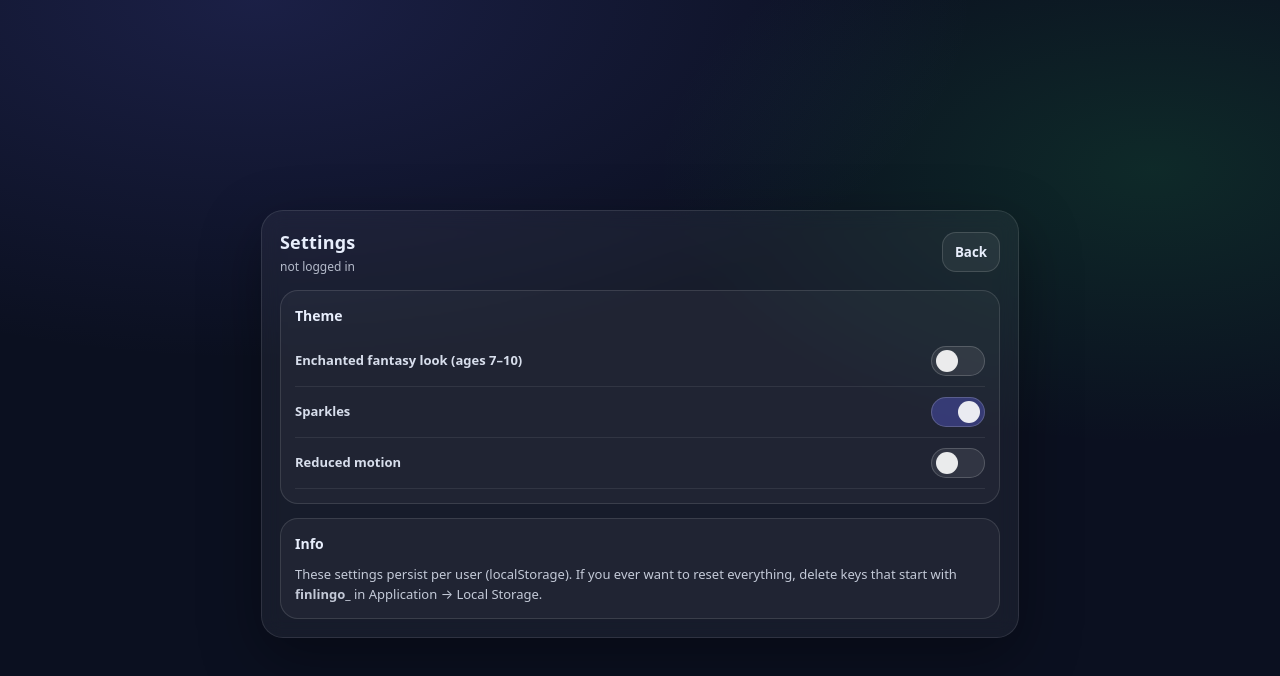
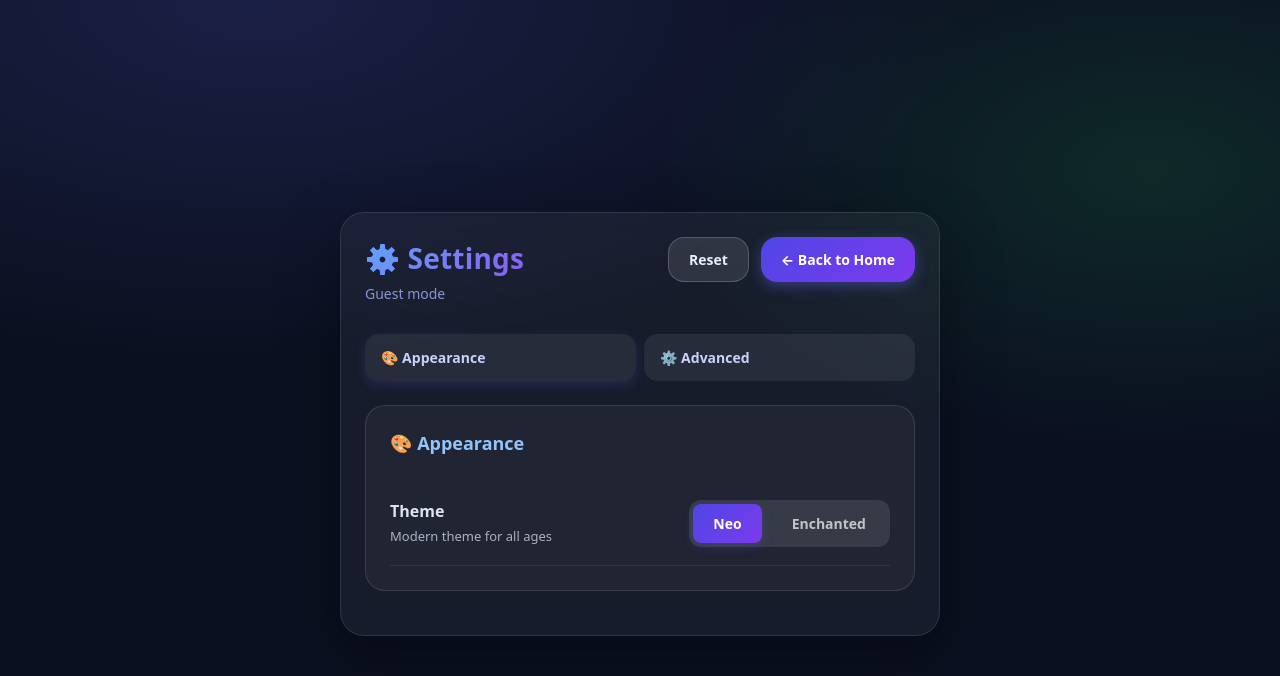
Before and after one commit to k-rameen/Finlingo, a React app in the folder frontend/: page /settings in a window 1280 px wide. Shown: the top 676 px of the page. Built offline with nearby package versions, Linux system fonts and the light colour scheme; the HTML template or start-up script is replaced by a standard one.

Commit message:
Revised settings

```diff
--- a/frontend/src/pages/Settings.jsx
+++ b/frontend/src/pages/Settings.jsx
@@ -8,15 +8,17 @@ function prefsKey(username) {
 function readPrefs(username) {
   try {
     const raw = localStorage.getItem(prefsKey(username));
-    if (!raw) return { theme: "neo", sparkles: true, reducedMotion: false };
+    if (!raw) return {
+      theme: "neo"
+    };
     const obj = JSON.parse(raw);
     return {
-      theme: obj.theme === "enchanted" ? "enchanted" : "neo",
-      sparkles: obj.sparkles !== false,
-      reducedMotion: !!obj.reducedMotion,
+      theme: obj.theme === "enchanted" ? "enchanted" : "neo"
     };
   } catch {
-    return { theme: "neo", sparkles: true, reducedMotion: false };
+    return {
+      theme: "neo"
+    };
   }
 }
 
@@ -33,6 +35,7 @@ export default function Settings() {
     "guest";
 
   const [prefs, setPrefs] = useState(() => readPrefs(username));
+  const [activeSection, setActiveSection] = useState("appearance");
 
   const themeStyles = useMemo(() => {
     return prefs.theme === "enchanted" ? enchanted : neo;
@@ -44,96 +47,150 @@ export default function Settings() {
     writePrefs(username, merged);
   }
 
+  function resetToDefaults() {
+    const defaults = {
+      theme: "neo"
+    };
+    setPrefs(defaults);
+    writePrefs(username, defaults);
+  }
+
   return (
     <div style={{ ...base.page, ...themeStyles.page }}>
       <div style={{ ...base.card, ...themeStyles.card }}>
+        {/* Header */}
         <div style={base.header}>
           <div>
-            <div style={base.title}>Settings</div>
-            <div style={base.subtitle}>
-              {username === "guest" ? "not logged in" : `for ${username}`}
+            <div style={{ ...base.title, ...themeStyles.title }}>
+              ⚙️ Settings
+            </div>
+            <div style={{ ...base.subtitle, ...themeStyles.subtitle }}>
+              {username === "guest" ? "Guest mode" : `Settings for ${username}`}
             </div>
           </div>
 
-          <button style={{ ...base.btn, ...themeStyles.btn }} onClick={() => nav("/home")}>
-            Back
+          <div style={base.headerButtons}>
+            <button
+              style={{ ...base.btn, ...themeStyles.btnSecondary }}
+              onClick={resetToDefaults}
+              title="Reset all settings to default"
+            >
+              Reset
+            </button>
+            <button
+              style={{ ...base.btn, ...themeStyles.btn }}
+              onClick={() => nav("/home")}
+            >
+              ← Back to Home
             </button>
           </div>
+        </div>
 
+        {/* Sidebar Navigation */}
+        <div style={base.content}>
+          <div style={base.sidebar}>
+            {["appearance", "advanced"].map((section) => (
+              <button
+                key={section}
+                style={{
+                  ...base.sidebarBtn,
+                  ...(activeSection === section ? themeStyles.sidebarBtnActive : {}),
+                  ...themeStyles.sidebarBtn
+                }}
+                onClick={() => setActiveSection(section)}
+              >
+                {section === "appearance" && "🎨 "}
+                {section === "advanced" && "⚙️ "}
+                {section.charAt(0).toUpperCase() + section.slice(1)}
+              </button>
+            ))}
+          </div>
+
+          {/* Settings Content */}
+          <div style={base.settingsContent}>
+            {/* Appearance Section */}
+            {activeSection === "appearance" && (
               <div style={base.section}>
-          <div style={base.sectionTitle}>Theme</div>
-
-          <div style={base.row}>
-            <label style={base.label}>Enchanted fantasy look (ages 7–10)</label>
-            <Toggle
-              value={prefs.theme === "enchanted"}
-              onChange={(v) => update({ theme: v ? "enchanted" : "neo" })}
-              theme={prefs.theme}
-            />
+                <div style={{ ...base.sectionTitle, ...themeStyles.sectionTitle }}>
+                  🎨 Appearance
                 </div>
 
                 <div style={base.row}>
-            <label style={base.label}>Sparkles</label>
-            <Toggle
-              value={prefs.sparkles}
-              onChange={(v) => update({ sparkles: v })}
-              theme={prefs.theme}
-            />
+                  <div>
+                    <div style={base.label}>Theme</div>
+                    <div style={base.description}>
+                      {prefs.theme === "enchanted"
+                        ? "Fantasy theme for younger learners"
+                        : "Modern theme for all ages"}
+                    </div>
+                  </div>
+                  <div style={base.themeButtons}>
+                    <button
+                      onClick={() => update({ theme: "neo" })}
+                      style={{
+                        ...base.themeButton,
+                        ...(prefs.theme === "neo" ? themeStyles.themeButtonActive : themeStyles.themeButtonInactive)
+                      }}
+                    >
+                      Neo
+                    </button>
+                    <button
+                      onClick={() => update({ theme: "enchanted" })}
+                      style={{
+                        ...base.themeButton,
+                        ...(prefs.theme === "enchanted" ? themeStyles.themeButtonActive : themeStyles.themeButtonInactive)
+                      }}
+                    >
+                      Enchanted
+                    </button>
+                  </div>
+                </div>
+              </div>
+            )}
+
+            {/* Advanced Section */}
+            {activeSection === "advanced" && (
+              <div style={base.section}>
+                <div style={{ ...base.sectionTitle, ...themeStyles.sectionTitle }}>
+                  ⚙️ Advanced
+                </div>
+
+                <div style={base.infoBox}>
+                  <div style={base.infoTitle}>Local Storage</div>
+                  <div style={base.infoText}>
+                    Your settings are saved locally in your browser. To reset everything, you can:
+                  </div>
+                  <div style={base.steps}>
+                    <div style={base.step}>1. Open Developer Tools (F12)</div>
+                    <div style={base.step}>2. Go to "Application" tab</div>
+                    <div style={base.step}>3. Find "Local Storage"</div>
+                    <div style={base.step}>4. Delete keys starting with "finlingo_"</div>
+                  </div>
                 </div>
 
                 <div style={base.row}>
-            <label style={base.label}>Reduced motion</label>
-            <Toggle
-              value={prefs.reducedMotion}
-              onChange={(v) => update({ reducedMotion: v })}
-              theme={prefs.theme}
-            />
+                  <div>
+                    <div style={base.label}>Clear All Progress</div>
+                    <div style={base.description}>Reset all your progress and start fresh</div>
+                  </div>
+                  <button
+                    style={{ ...base.dangerBtn, ...themeStyles.dangerBtn }}
+                    onClick={() => {
+                      if (window.confirm("Are you sure? This will reset ALL your progress and settings!")) {
+                        localStorage.clear();
+                        window.location.reload();
+                      }
+                    }}
+                  >
+                    Clear All Data
+                  </button>
                 </div>
               </div>
-
-        <div style={base.section}>
-          <div style={base.sectionTitle}>Info</div>
-          <div style={base.p}>
-            These settings persist per user (localStorage). If you ever want to reset everything,
-            delete keys that start with <b>finlingo_</b> in Application → Local Storage.
+            )}
           </div>
         </div>
       </div>
     </div>
-  );
-}
-
-function Toggle({ value, onChange, theme }) {
-  const on = !!value;
-  const colors = theme === "enchanted" ? enchanted.toggle : neo.toggle;
-
-  return (
-    <button
-      type="button"
-      onClick={() => onChange(!on)}
-      style={{
-        width: 54,
-        height: 30,
-        borderRadius: 999,
-        padding: 4,
-        border: `1px solid ${colors.border}`,
-        background: on ? colors.onBg : colors.offBg,
-        display: "flex",
-        alignItems: "center",
-        justifyContent: on ? "flex-end" : "flex-start",
-        cursor: "pointer",
-      }}
-      aria-label="toggle"
-    >
-      <span
-        style={{
-          width: 22,
-          height: 22,
-          borderRadius: 999,
-          background: colors.knob,
-        }}
-      />
-    </button>
   );
 }
 
@@ -144,49 +201,185 @@ const base = {
     placeItems: "center",
     padding: 24,
     fontFamily:
-      'ui-sans-serif, system-ui, -apple-system, Segoe UI, Roboto, Helvetica, Arial, "Apple Color Emoji", "Segoe UI Emoji"',
+      'ui-sans-serif, system-ui, -apple-system, "Segoe UI", Roboto, "Helvetica Neue", Arial, sans-serif',
   },
   card: {
-    width: "min(720px, 100%)",
-    borderRadius: 22,
-    padding: 18,
+    width: "min(600px, 95vw)",
+    borderRadius: 24,
+    padding: 24,
+    boxSizing: "border-box",
   },
   header: {
     display: "flex",
+    alignItems: "flex-start",
+    justifyContent: "space-between",
+    gap: 20,
+    marginBottom: 30,
+    flexWrap: "wrap",
+  },
+  headerButtons: {
+    display: "flex",
+    gap: 12,
+    flexWrap: "wrap",
+  },
+  title: {
+    fontSize: 28,
+    fontWeight: 800,
+    letterSpacing: 0.2,
+    marginBottom: 4,
+  },
+  subtitle: {
+    fontSize: 14,
+    opacity: 0.8,
+    display: "flex",
     alignItems: "center",
-    justifyContent: "space-between",
-    gap: 12,
-    marginBottom: 14,
+    gap: 8,
   },
-  title: { fontSize: 18, fontWeight: 1000, letterSpacing: 0.2 },
-  subtitle: { fontSize: 12, opacity: 0.75, marginTop: 2 },
   btn: {
-    padding: "10px 12px",
+    padding: "12px 20px",
+    borderRadius: 16,
+    border: "none",
+    fontWeight: 700,
+    cursor: "pointer",
+    fontSize: 14,
+    transition: "all 0.2s ease",
+    display: "flex",
+    alignItems: "center",
+    gap: 8,
+  },
+  content: {
+    display: "flex",
+    gap: 24,
+    flexDirection: "column",
+    '@media (min-width: 768px)': {
+      flexDirection: "row",
+    },
+  },
+  sidebar: {
+    display: "flex",
+    flexDirection: "row",
+    gap: 8,
+    flexWrap: "wrap",
+    '@media (min-width: 768px)': {
+      flexDirection: "column",
+      width: 160,
+      flexShrink: 0,
+    },
+  },
+  sidebarBtn: {
+    padding: "14px 16px",
     borderRadius: 14,
-    border: "1px solid rgba(255,255,255,0.14)",
-    background: "rgba(255,255,255,0.06)",
-    color: "#e8eefc",
-    fontWeight: 900,
+    border: "none",
+    fontWeight: 600,
     cursor: "pointer",
+    fontSize: 14,
+    textAlign: "left",
+    transition: "all 0.2s ease",
+    display: "flex",
+    alignItems: "center",
+    gap: 10,
+    flex: 1,
+    '@media (min-width: 768px)': {
+      flex: "none",
+    },
+  },
+  settingsContent: {
+    flex: 1,
+    minWidth: 0,
   },
   section: {
-    marginTop: 14,
-    padding: 14,
-    borderRadius: 18,
+    marginTop: 0,
+    padding: 24,
+    borderRadius: 20,
     border: "1px solid rgba(255,255,255,0.12)",
     background: "rgba(255,255,255,0.04)",
+    marginBottom: 20,
   },
-  sectionTitle: { fontSize: 14, fontWeight: 1000, marginBottom: 10 },
+  sectionTitle: {
+    fontSize: 18,
+    fontWeight: 800,
+    marginBottom: 24,
+    display: "flex",
+    alignItems: "center",
+    gap: 10,
+  },
   row: {
     display: "flex",
     alignItems: "center",
     justifyContent: "space-between",
-    gap: 12,
-    padding: "10px 0",
+    gap: 20,
+    padding: "18px 0",
     borderBottom: "1px solid rgba(255,255,255,0.08)",
+    flexWrap: "wrap",
   },
-  label: { fontSize: 13, fontWeight: 800, opacity: 0.92 },
-  p: { fontSize: 13, opacity: 0.82, lineHeight: 1.55 },
+  label: {
+    fontSize: 16,
+    fontWeight: 700,
+    opacity: 0.95,
+    marginBottom: 4,
+  },
+  description: {
+    fontSize: 13,
+    opacity: 0.7,
+    lineHeight: 1.5,
+    maxWidth: 400,
+  },
+  themeButtons: {
+    display: "flex",
+    gap: 10,
+    backgroundColor: "rgba(255,255,255,0.1)",
+    borderRadius: 12,
+    padding: 4,
+  },
+  themeButton: {
+    padding: "10px 20px",
+    borderRadius: 8,
+    border: "none",
+    fontWeight: 600,
+    cursor: "pointer",
+    fontSize: 14,
+    transition: "all 0.2s",
+  },
+  infoBox: {
+    padding: 20,
+    borderRadius: 16,
+    background: "rgba(255,255,255,0.05)",
+    border: "1px dashed rgba(255,255,255,0.2)",
+    marginBottom: 24,
+  },
+  infoTitle: {
+    fontSize: 16,
+    fontWeight: 700,
+    marginBottom: 12,
+    color: "rgba(255,255,255,0.9)",
+  },
+  infoText: {
+    fontSize: 14,
+    opacity: 0.8,
+    lineHeight: 1.6,
+    marginBottom: 16,
+  },
+  steps: {
+    display: "flex",
+    flexDirection: "column",
+    gap: 8,
+  },
+  step: {
+    fontSize: 13,
+    opacity: 0.7,
+    display: "flex",
+    alignItems: "center",
+    gap: 8,
+  },
+  dangerBtn: {
+    padding: "10px 20px",
+    borderRadius: 12,
+    border: "none",
+    fontWeight: 700,
+    cursor: "pointer",
+    fontSize: 14,
+    transition: "all 0.2s ease",
+  },
 };
 
 const neo = {
@@ -201,12 +394,49 @@ const neo = {
     backdropFilter: "blur(10px)",
     boxShadow: "0 20px 60px rgba(0,0,0,0.35)",
   },
-  btn: {},
-  toggle: {
-    border: "rgba(255,255,255,0.18)",
-    onBg: "rgba(99,102,241,0.35)",
-    offBg: "rgba(255,255,255,0.08)",
-    knob: "rgba(255,255,255,0.90)",
+  title: {
+    background: "linear-gradient(135deg, #60a5fa, #8b5cf6)",
+    WebkitBackgroundClip: "text",
+    WebkitTextFillColor: "transparent",
+  },
+  subtitle: {
+    color: "#a5b4fc",
+  },
+  btn: {
+    background: "linear-gradient(135deg, #4f46e5, #7c3aed)",
+    color: "white",
+    boxShadow: "0 4px 14px rgba(99, 102, 241, 0.4)",
+  },
+  btnSecondary: {
+    background: "rgba(255,255,255,0.1)",
+    color: "#e8eefc",
+    border: "1px solid rgba(255,255,255,0.2)",
+  },
+  sidebarBtn: {
+    background: "rgba(255,255,255,0.07)",
+    color: "#c7d2fe",
+  },
+  sidebarBtnActive: {
+    background: "linear-gradient(135deg, rgba(99,102,241,0.3), rgba(124,58,237,0.3))",
+    color: "white",
+    boxShadow: "0 4px 12px rgba(99, 102, 241, 0.2)",
+  },
+  sectionTitle: {
+    color: "#93c5fd",
+  },
+  themeButtonActive: {
+    background: "linear-gradient(135deg, #4f46e5, #7c3aed)",
+    color: "white",
+    boxShadow: "0 4px 12px rgba(99, 102, 241, 0.2)",
+  },
+  themeButtonInactive: {
+    background: "transparent",
+    color: "rgba(255,255,255,0.7)",
+  },
+  dangerBtn: {
+    background: "rgba(239, 68, 68, 0.2)",
+    color: "#fecaca",
+    border: "1px solid rgba(239, 68, 68, 0.3)",
   },
 };
 
@@ -222,11 +452,48 @@ const enchanted = {
     backdropFilter: "blur(12px)",
     boxShadow: "0 24px 70px rgba(0,0,0,0.50)",
   },
-  btn: {},
-  toggle: {
-    border: "rgba(255,255,255,0.22)",
-    onBg: "rgba(168,124,255,0.40)",
-    offBg: "rgba(255,255,255,0.10)",
-    knob: "rgba(255, 235, 205, 0.95)",
+  title: {
+    background: "linear-gradient(135deg, #a87cff, #ffbe6e)",
+    WebkitBackgroundClip: "text",
+    WebkitTextFillColor: "transparent",
+  },
+  subtitle: {
+    color: "#d4c2ff",
+  },
+  btn: {
+    background: "linear-gradient(135deg, #a87cff, #40e0d0)",
+    color: "white",
+    boxShadow: "0 4px 20px rgba(168, 124, 255, 0.4)",
+  },
+  btnSecondary: {
+    background: "rgba(255,255,255,0.1)",
+    color: "#f4f1ff",
+    border: "1px solid rgba(255,255,255,0.25)",
+  },
+  sidebarBtn: {
+    background: "rgba(255,255,255,0.08)",
+    color: "#d4c2ff",
+  },
+  sidebarBtnActive: {
+    background: "linear-gradient(135deg, rgba(168,124,255,0.3), rgba(64,224,208,0.3))",
+    color: "white",
+    boxShadow: "0 4px 20px rgba(168, 124, 255, 0.3)",
+  },
+  sectionTitle: {
+    color: "#ffbe6e",
+  },
+  themeButtonActive: {
+    background: "linear-gradient(135deg, #a87cff, #40e0d0)",
+    color: "white",
+    boxShadow: "0 4px 12px rgba(168, 124, 255, 0.2)",
+  },
+  themeButtonInactive: {
+    background: "transparent",
+    color: "rgba(255,255,255,0.7)",
+  },
+  dangerBtn: {
+    background: "rgba(255, 107, 107, 0.2)",
+    color: "#ffdada",
+    border: "1px solid rgba(255, 107, 107, 0.3)",
   },
 };
```
Lines whose indentation alone changed are shown as unchanged.
